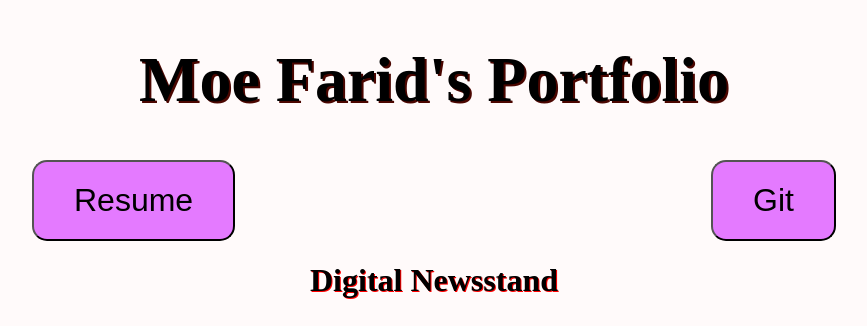
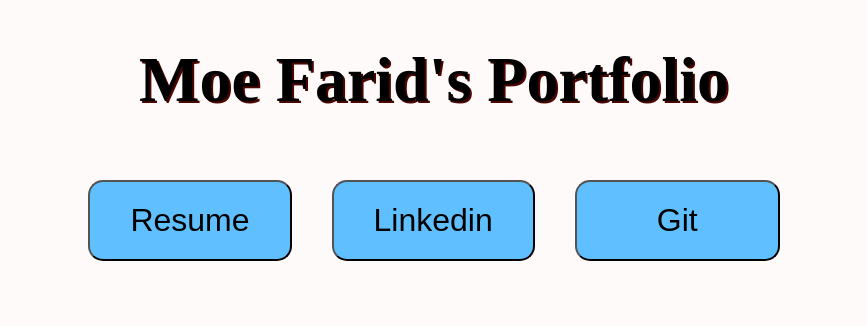
Before and after one commit to mfarid99/moeprofile, a React app: page / in a window 1280 px wide. Shown: the top 326 px of the page, without its empty margins (206-1073 px from the left). Built offline with nearby package versions, Linux system fonts and the light colour scheme.

Commit message:
updated portfolio

```diff
--- a/src/components/App.jsx
+++ b/src/components/App.jsx
@@ -17,27 +17,29 @@
       <div className="pers">
 <div className="btn"><a href = "https://drive.google.com/file/d/1avGtvpbBJxx-vDqiz2uGGNnYtjOv2XAi/view?usp=sharing"><button>Resume</button></a></div>
 
-<div className="btn"><a href = "https://github.com/mfarid99?tab=repositories"><button>Git</button></a></div>
+<div className="btn"><a href = "https://www.linkedin.com/in/moe-farid-9a24b419a/"><button>Linkedin</button></a></div>
+
+<div className="btn"><a href = "https://github.com/mfarid99"><button id="gitbtn">Git</button></a></div>
 </div>
 
 <div class="tooltip"><div>
 <Other name= "Digital Newsstand" git = "https://github.com/mfarid99/projects.git" live = "https://moenewsapp.herokuapp.com/" img = "https://i.imgur.com/7prhavU.png"  tools = "Javascript, HTML, CSS, Jquery, API" />
 
-<p class="tooltiptext">This App allows users to search and read newspapers articles directly from The Atlantic for a variety of topics including politics, economics, sports and entertainment. Info was pulled from The Atlantic API using Jquery </p>
+<p class="tooltiptext">App allows users to search and read newspapers articles directly from The Atlantic for a variety of topics including politics, economics, sports and entertainment. Info was pulled from The Atlantic API using Async / Jquery </p>
 </div>
 </div>
 
 <div class="tooltip1"> <div>
 <Other name= "Metallica Fanpage" git = "https://github.com/mfarid99/Metallica-Fans.git" live = "https://metallicafans.herokuapp.com/" img = "https://i.imgur.com/xanKg13.png" tools = "Javascript, HTML, CSS, React, Express, MongoDB, Heroku" />
 </div>
-<p class="tooltiptext1">This App uses Mongo/Express/React to creat an APP where Metallica fans can upload their best live show photos and comment on their experiences. This is a full stack application that uses Node.js, Mongoose, Express/React. It adheres to MVC file structure including Models, Views and Controllers. It uses 1 model with all 7 RESTful routes and full CRUD.</p>
+<p class="tooltiptext1">App allows Metallica fans to upload their best live show photos and comment on their experiences. It is a full stack application that uses Node.js, Mongoose, Express/React. It uses 2 models with all 7 RESTful routes and full CRUD.</p>
 </div>
 
 <div class="tooltip2"> <div>
 
 <Other name= "G.O.A.T" git = " https://github.com/mfarid99/Boxer_FE" live = "https://lucid-kare-cea573.netlify.app/" img = "https://i.imgur.com/nKG2auD.png" tools = "Ruby On Rails, React, CSS, Postman, Heroku, Netlify" />
 </div>
-<p class="tooltiptext2">This App allows users to create, edit and delete a list of the top 10 greatest boxers of all time. It was built with Ruby on Rails for the backend and React on the front end. The backend was deployed via Heroku and the front end via Netlify. The Ruby in rails backend serve a JSON API with all CRUD operation in my model. For the front end, I set up a global state. I created a router to send user to different routes. I also defined the reducer function which handles all the different situations.  </p>
+<p class="tooltiptext2">App allows users to create, edit and delete a list of their top 10 greatest boxers of all time. It was built with Ruby on Rails for the backend and React on the front end. Rails backend serves a JSON API with all CRUD operation in my model. The front end uses a global state.  </p>
 </div>
 
 
--- a/src/styles.css
+++ b/src/styles.css
@@ -49,7 +49,8 @@
 .pers {
 
   display: flex;
-  justify-content: space-around;
+  justify-content: center;
+  margin: 40px 50px 40px 50px;
 }
 
 a {
@@ -59,12 +60,19 @@
 }
 
 button {
-  background-color: rgb(228, 122, 255);
+  background-color: rgb(96, 191, 255);
+  margin: 20px 20px 20px 20px;
   padding: 20px 40px 20px 40px;
   border-radius: 15px;
   font-size: 2em;
 }
 
+button:hover {
+  background-color: red;
+}
+#gitbtn {
+  padding: 20px 80px 20px 80px;
+}
 .tooltip, .tooltip1, .tooltip2{
   position: relative;
   display: inline-block;
```
